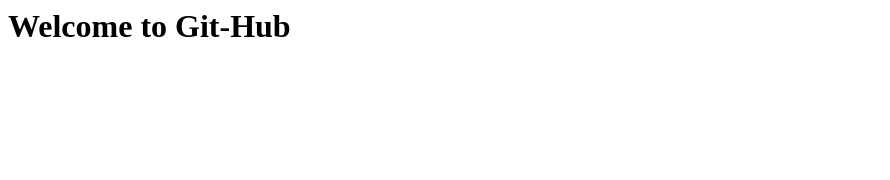
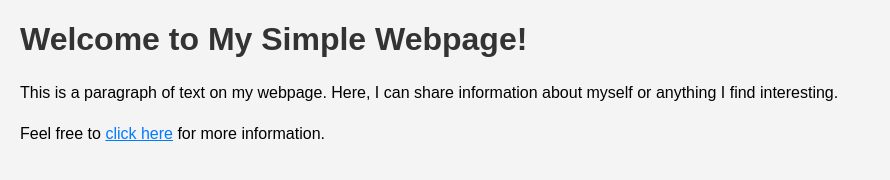
Before and after one commit to Tinku-sharma23/Test, a plain HTML site: page index.html in a window 1280 px wide. Shown: the whole page, without its empty margins (0-890 px from the left). Drawn offline with Linux system fonts and the light colour scheme.

Commit message:
Update index.html
Html web-page

```diff
--- a/index.html
+++ b/index.html
@@ -1 +1,31 @@
-<h1> Welcome to Git-Hub  </h1>
+<!DOCTYPE html>
+<html lang="en">
+<head>
+    <meta charset="UTF-8">
+    <meta name="viewport" content="width=device-width, initial-scale=1.0">
+    <title>My Simple Webpage</title>
+    <style>
+        body {
+            font-family: Arial, sans-serif;
+            margin: 20px;
+            background-color: #f4f4f4;
+        }
+        h1 {
+            color: #333;
+        }
+        p {
+            line-height: 1.6;
+        }
+        a {
+            color: #007BFF;
+        }
+    </style>
+</head>
+<body>
+
+    <h1>Welcome to My Simple Webpage!</h1>
+    <p>This is a paragraph of text on my webpage. Here, I can share information about myself or anything I find interesting.</p>
+    <p>Feel free to <a href="#">click here</a> for more information.</p>
+
+</body>
+</html>
```
